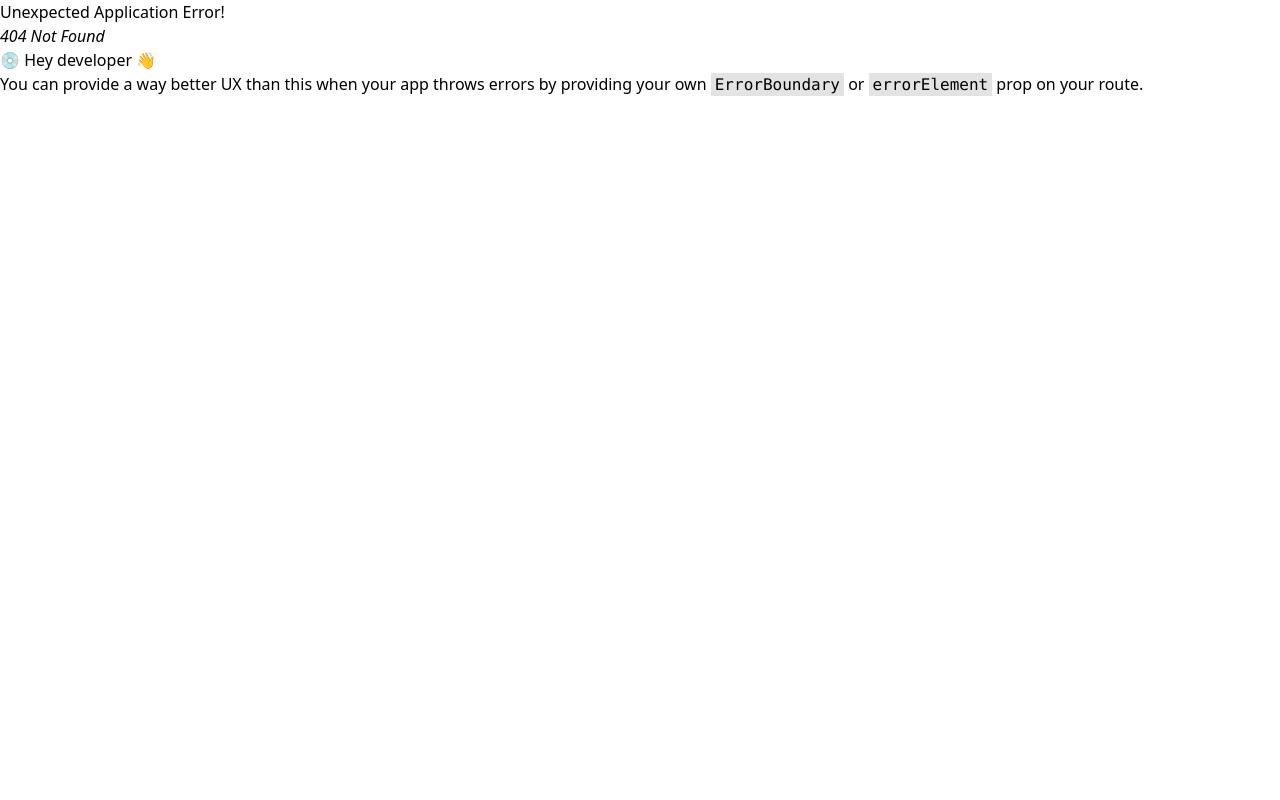
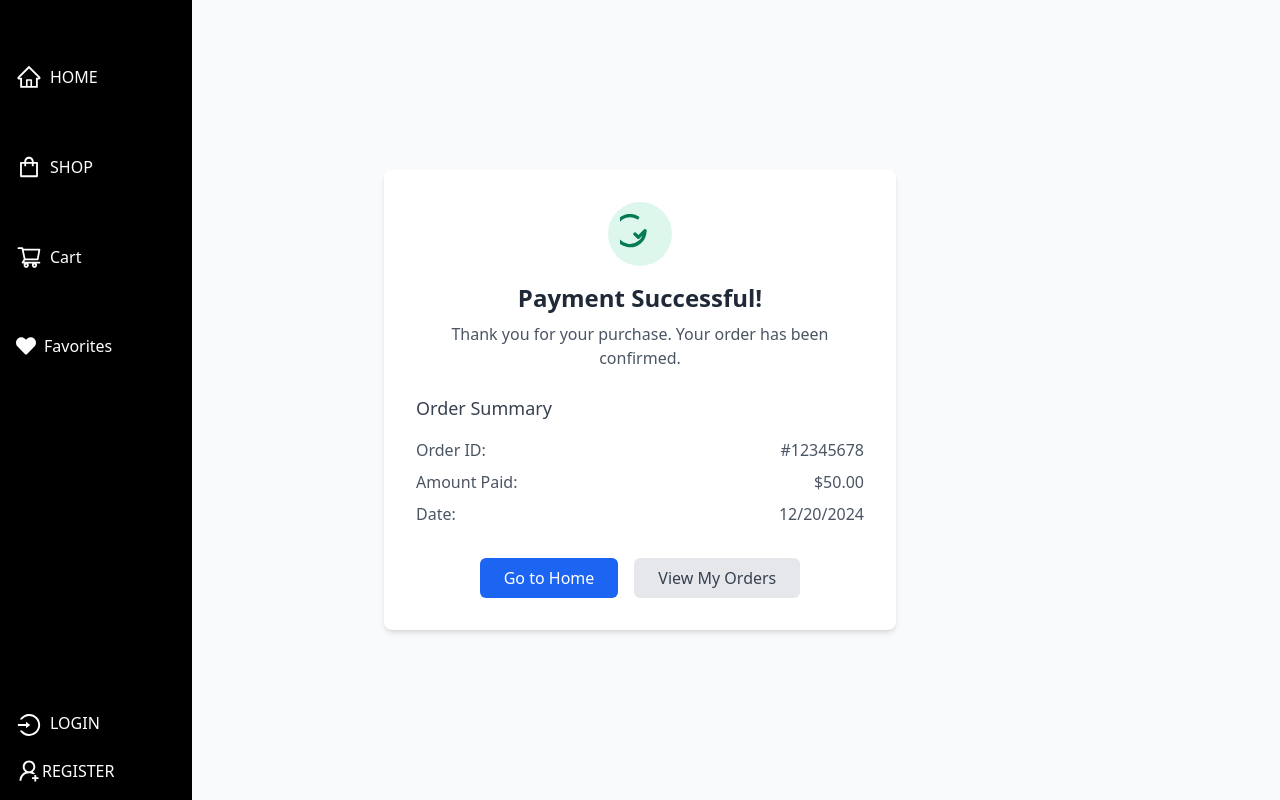
Before and after one commit to MITHU9/E-commerce-website, a React (Vite) app in the folder frontend/: page /success in a window 1280 px wide. Before the commit this address had no page. Built offline with nearby package versions, Linux system fonts and the light colour scheme.

Commit message:
add payment method using stripe

```diff
--- a/frontend/src/main.jsx
+++ b/frontend/src/main.jsx
@@ -27,6 +27,8 @@ import Order from "./pages/Orders/Order.jsx";
 import UserOrder from "./pages/User/UserOrder.jsx";
 import OrderList from "./pages/Admin/OrderList.jsx";
 import AdminDashboard from "./pages/Admin/AdminDashboard.jsx";
+import PaymentSuccess from "./pages/Orders/PaymentSuccess.jsx";
+import PaymentCancel from "./pages/Orders/PaymentCancel.jsx";
 
 const router = createBrowserRouter(
   createRoutesFromElements(
@@ -38,6 +40,8 @@ const router = createBrowserRouter(
       <Route path="/product/:id" element={<ProductDetails />} />
       <Route path="/cart" element={<Cart />} />
       <Route path="/shop" element={<Shop />} />
+      <Route path="/success" element={<PaymentSuccess />} />
+      <Route path="/cancel" element={<PaymentCancel />} />
 
       {/* Private Routes */}
       <Route path="" element={<PrivateRoute />}>
--- /dev/null
+++ b/frontend/src/pages/Orders/PaymentCancel.jsx
@@ -0,0 +1,54 @@
+const PaymentCancel = () => {
+  return (
+    <div className="flex items-center justify-center min-h-screen bg-gray-50">
+      <div className="max-w-lg bg-white shadow-md rounded-lg p-8">
+        <div className="flex flex-col items-center">
+          {/* Cancel Icon */}
+          <div className="w-16 h-16 bg-red-100 rounded-full flex items-center justify-center">
+            <svg
+              xmlns="http://www.w3.org/2000/svg"
+              fill="none"
+              viewBox="0 0 24 24"
+              strokeWidth={2}
+              stroke="currentColor"
+              className="w-10 h-10 text-red-600"
+            >
+              <path
+                strokeLinecap="round"
+                strokeLinejoin="round"
+                d="M6 18L18 6M6 6l12 12"
+              />
+            </svg>
+          </div>
+
+          {/* Cancel Message */}
+          <h2 className="text-2xl font-semibold text-gray-800 mt-4">
+            Payment Canceled
+          </h2>
+          <p className="text-gray-600 text-center mt-2">
+            Your payment process was not completed. If this was a mistake, you
+            can retry the payment or return to the home page.
+          </p>
+
+          {/* Action Buttons */}
+          <div className="mt-8 flex space-x-4">
+            <button
+              onClick={() => (window.location.href = "/retry-payment")}
+              className="px-6 py-2 bg-red-600 text-white rounded-md hover:bg-red-700 transition"
+            >
+              Retry Payment
+            </button>
+            <button
+              onClick={() => (window.location.href = "/")}
+              className="px-6 py-2 bg-gray-200 text-gray-700 rounded-md hover:bg-gray-300 transition"
+            >
+              Go to Home
+            </button>
+          </div>
+        </div>
+      </div>
+    </div>
+  );
+};
+
+export default PaymentCancel;
--- /dev/null
+++ b/frontend/src/pages/Orders/PaymentSuccess.jsx
@@ -0,0 +1,72 @@
+const PaymentSuccess = () => {
+  return (
+    <div className="flex items-center justify-center min-h-screen bg-gray-50">
+      <div className="max-w-lg bg-white shadow-md rounded-lg p-8">
+        <div className="flex flex-col items-center">
+          {/* Success Icon */}
+          <div className="w-16 h-16 bg-green-100 rounded-full flex items-center justify-center">
+            <svg
+              xmlns="http://www.w3.org/2000/svg"
+              fill="none"
+              viewBox="0 0 24 24"
+              strokeWidth={2}
+              stroke="currentColor"
+              className="w-10 h-10 text-green-600"
+            >
+              <path
+                strokeLinecap="round"
+                strokeLinejoin="round"
+                d="M9 12l2 2 4-4m0 0a9 9 0 11-4.477-7.794"
+              />
+            </svg>
+          </div>
+
+          {/* Success Message */}
+          <h2 className="text-2xl font-semibold text-gray-800 mt-4">
+            Payment Successful!
+          </h2>
+          <p className="text-gray-600 text-center mt-2">
+            Thank you for your purchase. Your order has been confirmed.
+          </p>
+
+          {/* Order Details */}
+          <div className="mt-6 w-full">
+            <h3 className="text-lg font-medium text-gray-700">Order Summary</h3>
+            <div className="mt-4 space-y-2">
+              <div className="flex justify-between text-gray-600">
+                <span>Order ID:</span>
+                <span>#12345678</span>
+              </div>
+              <div className="flex justify-between text-gray-600">
+                <span>Amount Paid:</span>
+                <span>$50.00</span>
+              </div>
+              <div className="flex justify-between text-gray-600">
+                <span>Date:</span>
+                <span>{new Date().toLocaleDateString()}</span>
+              </div>
+            </div>
+          </div>
+
+          {/* Action Buttons */}
+          <div className="mt-8 flex space-x-4">
+            <button
+              onClick={() => (window.location.href = "/")}
+              className="px-6 py-2 bg-blue-600 text-white rounded-md hover:bg-blue-700 transition"
+            >
+              Go to Home
+            </button>
+            <button
+              onClick={() => (window.location.href = "/orders")}
+              className="px-6 py-2 bg-gray-200 text-gray-700 rounded-md hover:bg-gray-300 transition"
+            >
+              View My Orders
+            </button>
+          </div>
+        </div>
+      </div>
+    </div>
+  );
+};
+
+export default PaymentSuccess;
--- a/frontend/src/pages/Orders/PlaceOrder.jsx
+++ b/frontend/src/pages/Orders/PlaceOrder.jsx
@@ -1,12 +1,12 @@
 import { useEffect } from "react";
 import { Link, useNavigate } from "react-router-dom";
-import { toast } from "react-toastify";
 import { useDispatch, useSelector } from "react-redux";
 import Message from "../../components/Message";
 import ProgressSteps from "../../components/ProgressSteps";
 import Loader from "../../components/Loader";
 import { useCreateOrderMutation } from "../../redux/api/orderApiSlice";
 import { clearCartItems } from "../../redux/features/cart/cartSlice";
+import { loadStripe } from "@stripe/stripe-js";
 
 const PlaceOrder = () => {
   const navigate = useNavigate();
@@ -24,8 +24,12 @@ const PlaceOrder = () => {
   const dispatch = useDispatch();
 
   const placeOrderHandler = async () => {
+    const stripe = await loadStripe(
+      "pk_test_51Q0c6JHQl0JNWzy5KRE2e9c3BgaSSgTsQ2db7T8df0TkUmarMLN9dDr3eNF7D1Q76JKoQGmzBocGqQ5Z52p079pl00cGdscel8"
+    );
+
     try {
-      const res = await createOrder({
+      const body = {
         orderItems: cart.cartItems,
         shippingAddress: cart.shippingAddress,
         paymentMethod: cart.paymentMethod,
@@ -33,11 +37,45 @@ const PlaceOrder = () => {
         shippingPrice: cart.shippingPrice,
         taxPrice: cart.taxPrice,
         totalPrice: cart.totalPrice,
-      }).unwrap();
-      dispatch(clearCartItems());
-      navigate(`/order/${res._id}`);
+      };
+
+      const headers = {
+        "Content-Type": "application/json",
+      };
+
+      const res = await fetch(
+        "http://localhost:5000/api/stripe-checkout-session",
+        {
+          method: "POST",
+          headers,
+          body: JSON.stringify(body),
+        }
+      );
+
+      if (res) {
+        const res = await createOrder({
+          orderItems: cart.cartItems,
+          shippingAddress: cart.shippingAddress,
+          paymentMethod: cart.paymentMethod,
+          itemsPrice: cart.itemsPrice,
+          shippingPrice: cart.shippingPrice,
+          taxPrice: cart.taxPrice,
+          totalPrice: cart.totalPrice,
+        }).unwrap();
+        dispatch(clearCartItems());
+        // navigate(`/order/${res._id}`);
+      }
+
+      const session = await res.json();
+      const result = await stripe.redirectToCheckout({
+        sessionId: session.id,
+      });
+
+      if (result.error) {
+        console.log(result.error.message);
+      }
     } catch (error) {
-      toast.error(error);
+      console.log(error);
     }
   };
 
```
Also changed, not shown: 1 other file (tests, documents, lock files or other folders).
